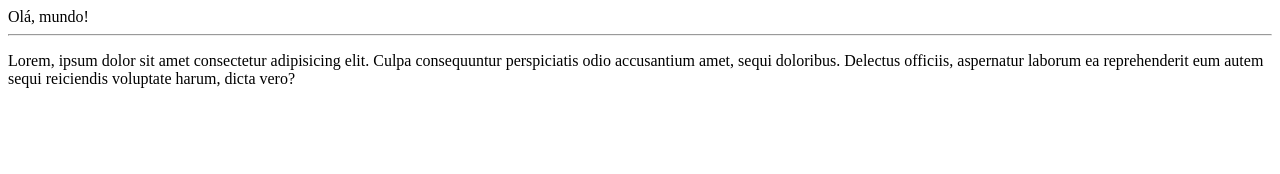
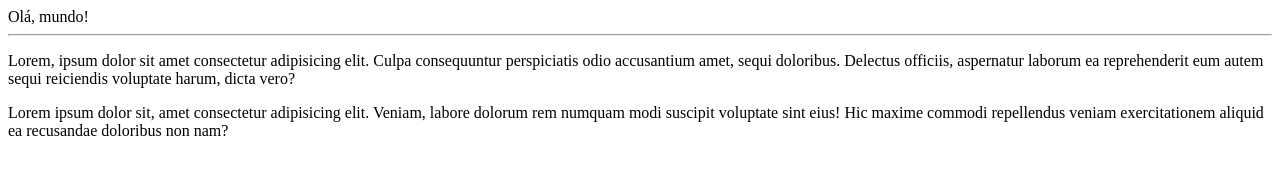
Before and after one commit to josehumbertodearaujo/Repositorio-de-estudos, a plain HTML site: page site exemplo/index.html in a window 1280 px wide. Drawn offline with Linux system fonts and the light colour scheme.

Commit message:
Adicionei um parágrafo

```diff
--- a/site exemplo/index.html
+++ b/site exemplo/index.html
@@ -9,5 +9,6 @@
     <hi>Olá, mundo!</hi>
     <hr>
     <p>Lorem, ipsum dolor sit amet consectetur adipisicing elit. Culpa consequuntur perspiciatis odio accusantium amet, sequi doloribus. Delectus officiis, aspernatur laborum ea reprehenderit eum autem sequi reiciendis voluptate harum, dicta vero?</p>
+    <p>Lorem ipsum dolor sit, amet consectetur adipisicing elit. Veniam, labore dolorum rem numquam modi suscipit voluptate sint eius! Hic maxime commodi repellendus veniam exercitationem aliquid ea recusandae doloribus non nam?</p>
 </body>
 </html>
```
